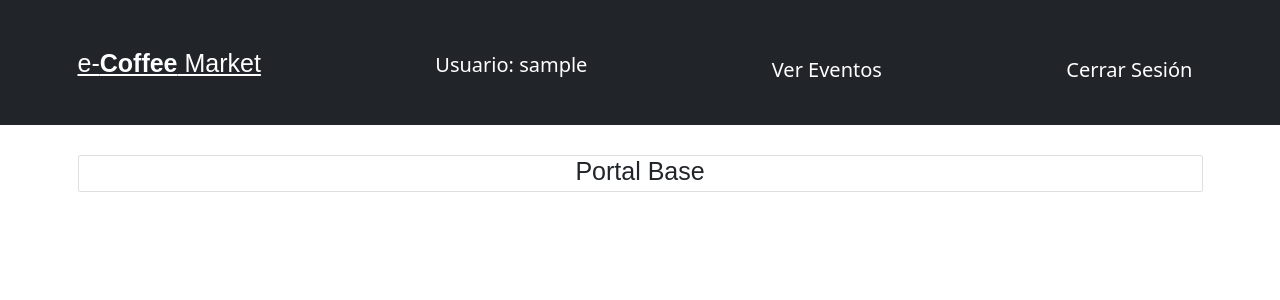
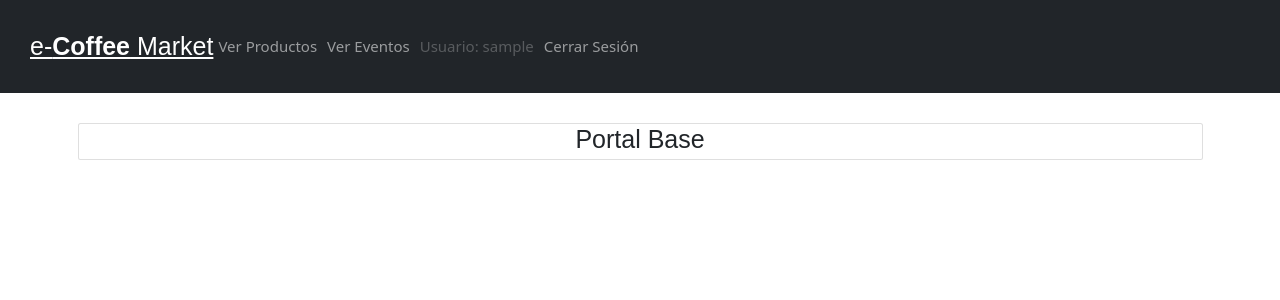
Before and after one commit to JMSC11/PFMetodologiasAgiles, a Django app: page /home/ in a window 1280 px wide. Shown: the top 300 px of the page. Run offline with Django 4.2, Linux system fonts and the light colour scheme; the visitor is signed in with stand-in values (Sample User, id 1); data that the repository does not hold is empty.

Commit message:
nav cliente

```diff
--- a/cuenta/templates/home.html
+++ b/cuenta/templates/home.html
@@ -14,53 +14,36 @@
 <body>
 
   <nav class="navbar navbar-expand-lg navbar-dark bg-dark p-5">
-    <div class="container-lg">
-      <a class="logo" href=" {% url 'home' %}">
+    <a class="logo" href="{% url 'home' %}">
       <h1 class="logo__nombre no-margin centrar-texto">e-<span class="logo__bold">Coffee</span> Market</h1>
     </a>
-      <li class = "nav-item">
-        <p class=" nav-link text-white fs-2"> Usuario:   {{request.user.username}}</p>
-      </li>
-      <li class = "nav-item">
-        <a class="text-white fs-2 nav-link" href="#">Ver Eventos</a>
-      </li>
-      <li class = "nav-item">
-        {% if request.user.is_authenticated %}
-        <a class="text-white fs-2 nav-link" href="{% url 'exit' %}">Cerrar Sesión</a>
-      {% endif %}
-      </li>
-
-
-
-
-
-<!--      EJEMPLOS DE COMO UTILIZAR EL nav
-
+    <button class="navbar-toggler" type="button" data-bs-toggle="collapse" data-bs-target="#navbarSupportedContent"
+      aria-controls="navbarSupportedContent" aria-expanded="false" aria-label="Toggle navigation">
+      <span class="navbar-toggler-icon"></span>
+    </button>
 
     <div class="collapse navbar-collapse" id="navbarSupportedContent">
-        <ul class="navbar-nav me-auto mb-2 mb-lg-0">
+      <ul class="navbar-nav mr-auto">
+        <li class="nav-item active">
+          <a class="nav-link fs-4" href="#">Ver Productos</a>
+        </li>
+        <li class="nav-item active">
+          <a class="nav-link fs-4" href="#">Ver Eventos</a>
+        </li>
+        <!-- Otros elementos del menú -->
+
+        <!--
         <li class="nav-item">
-            <a class="nav-link active" aria-current="page" href="#">Home</a>
+          <a class="nav-link fs-4" href="#">Ver pedidos activos</a>
+        </li>
+        -->
+        <li class="nav-item">
+          <a class="nav-link disabled fs-4" href="#">Usuario:   {{request.user.username}}</a>
         </li>
         <li class="nav-item">
-            <a class="nav-link" href="#">Link</a>
-          </li>
-          <li class="nav-item dropdown">
-            <a class="nav-link dropdown-toggle" href="#" id="navbarDropdown" role="button" data-bs-toggle="dropdown" aria-expanded="false">
-              Dropdown
-            </a>
-            <ul class="dropdown-menu" aria-labelledby="navbarDropdown">
-              <li><a class="dropdown-item" href="#">Action</a></li>
-              <li><a class="dropdown-item" href="#">Another action</a></li>
-              <li><hr class="dropdown-divider"></li>
-              <li><a class="dropdown-item" href="#">Something else here</a></li>
-            </ul>
-          </li>
-
+          <a class="nav-link fs-4" href="{% url 'exit' %}">Cerrar Sesión</a>
         </li>
       </ul>
-      -->
-
     </div>
   </nav>
 
--- a/cuenta/templates/homebarista.html
+++ b/cuenta/templates/homebarista.html
@@ -64,7 +64,7 @@
         <a class="nav-link disabled fs-4" href="#">Usuario:   {{request.user.username}}</a>
       </li>
       <li class="nav-item">
-        <a class="nav-link fs-4" href="#">Cerrar Sesión</a>
+        <a class="nav-link fs-4" href="{% url 'exit' %}">Cerrar Sesión</a>
       </li>
     </ul>
   </div>
```
Lines whose indentation alone changed are shown as unchanged.
